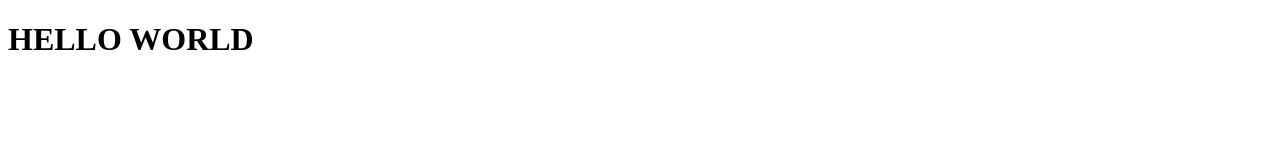
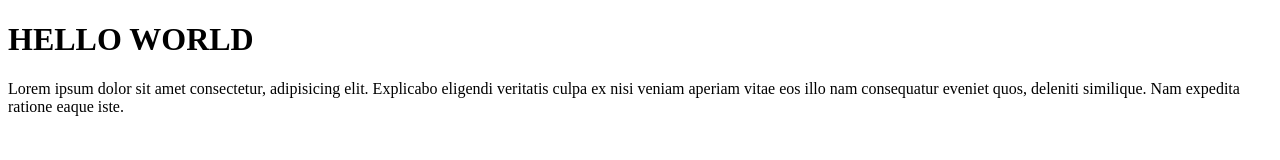
Before and after one commit to gilberd30/test-git, a plain HTML site: page index.html in a window 1280 px wide. Drawn offline with Linux system fonts and the light colour scheme.

Commit message:
menambahkan paragraf

```diff
--- a/index.html
+++ b/index.html
@@ -8,5 +8,6 @@
 </head>
 <body>
     <h1>HELLO WORLD</h1>
+    <p>Lorem ipsum dolor sit amet consectetur, adipisicing elit. Explicabo eligendi veritatis culpa ex nisi veniam aperiam vitae eos illo nam consequatur eveniet quos, deleniti similique. Nam expedita ratione eaque iste.</p>
 </body>
 </html>
```
